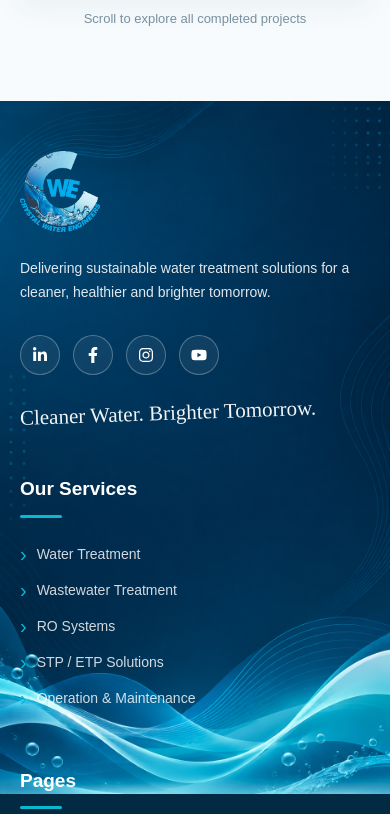
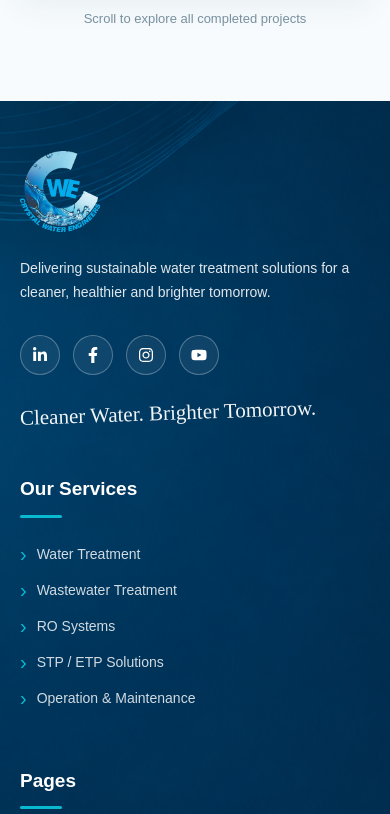
Before and after one commit to gokulvidhyatech-web/Crystalwaterengineers, a React (Vite) app in the folder frontend/: page / in a window 390 px wide. Shown: the part 8890-9704 px from the top of the page. Built offline with nearby package versions, Linux system fonts and the light colour scheme.

Commit message:
Fix Vite build configuration

```diff
--- a/frontend/src/components/Footer.css
+++ b/frontend/src/components/Footer.css
@@ -583,7 +583,7 @@
 
     background-position: center top;
 
-    background-size: 100% auto;
+    background-size: cover;
 
     background-repeat: no-repeat;
   }
```
Also changed, not shown: frontend/src/components/Footer.jsx (+14 -91 lines).
